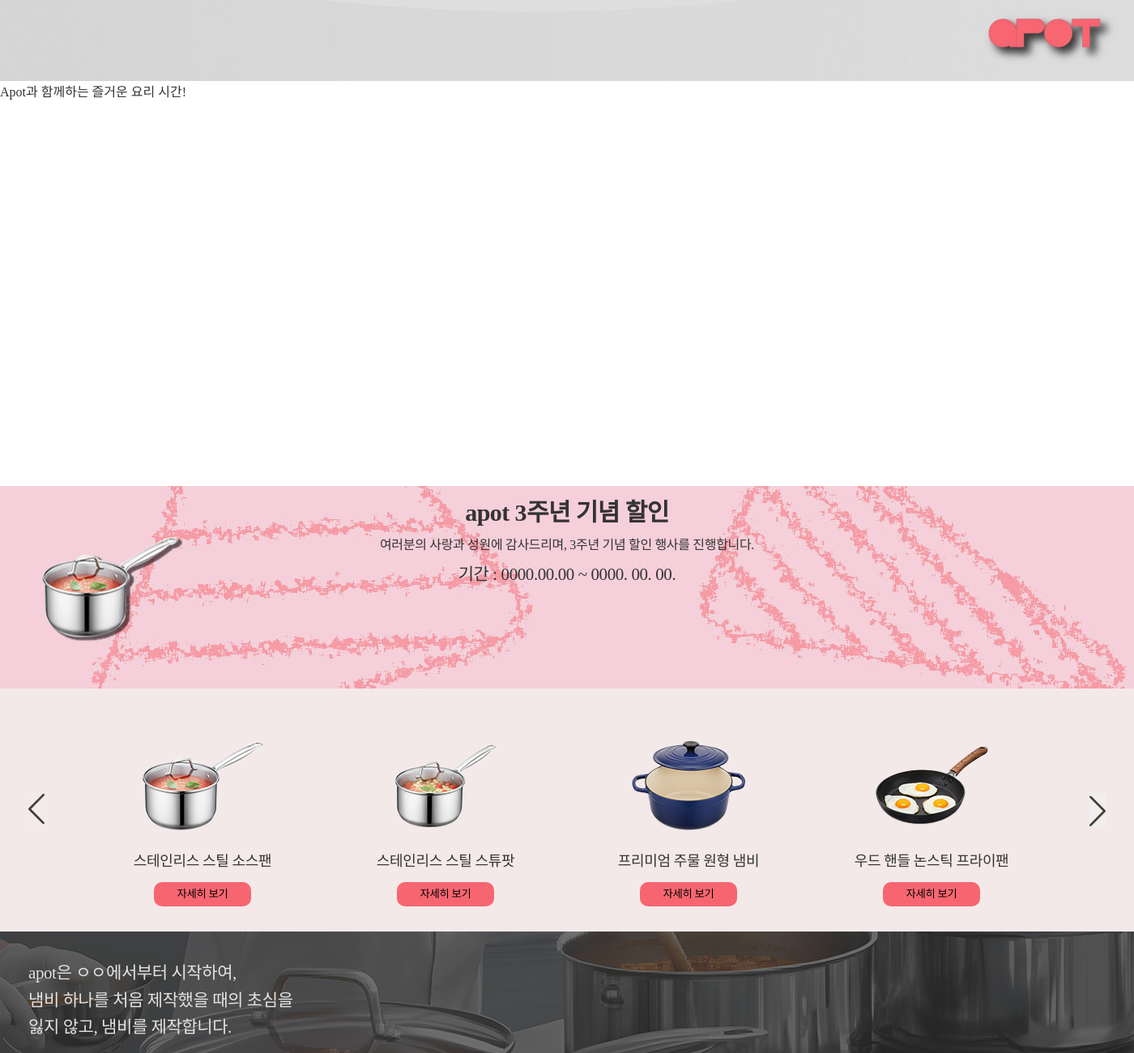
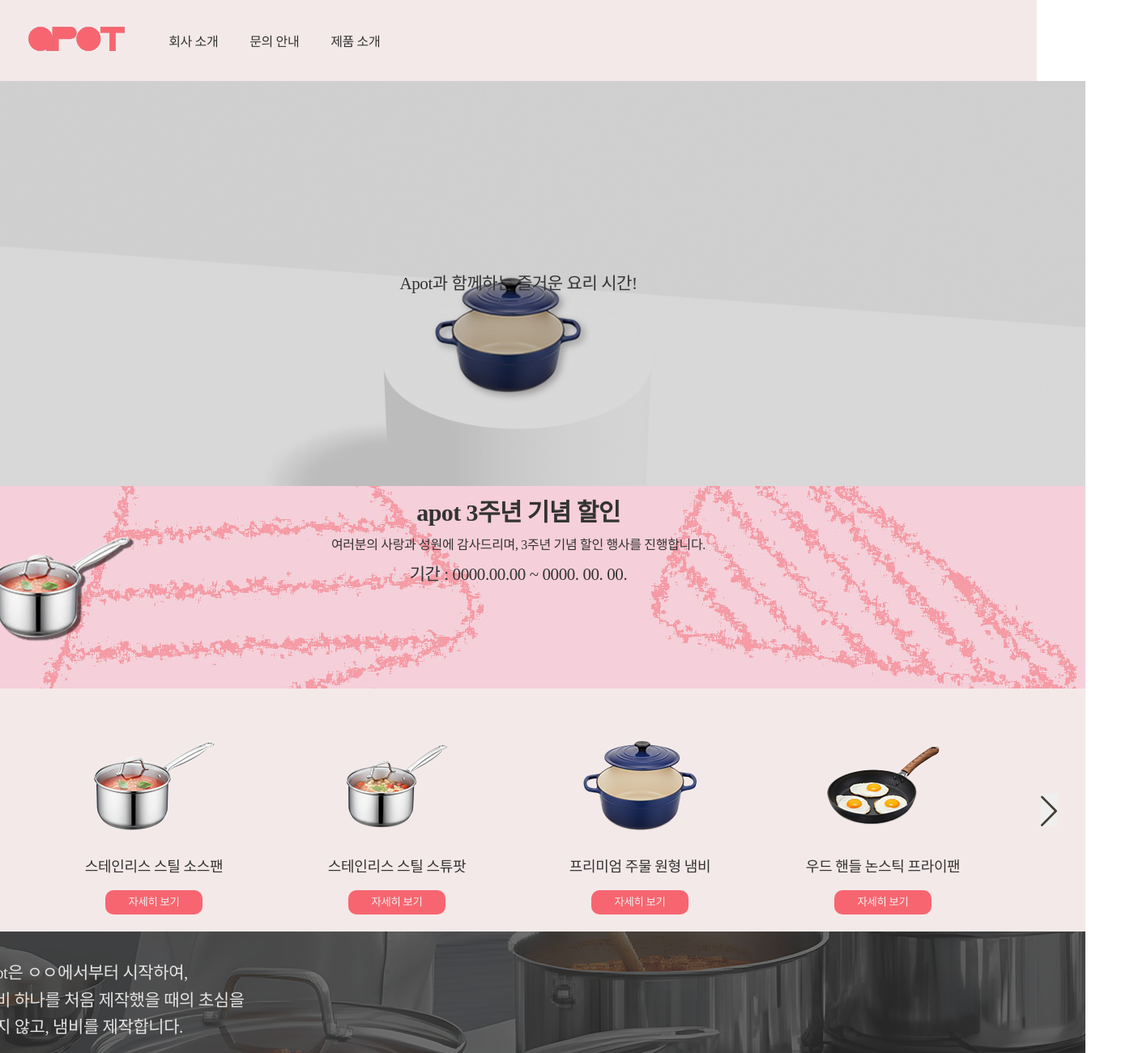
Before and after one commit to groomigroom/pot_brand_apot, a plain HTML site: page index.html in a window 1280 px wide. Shown: the top 1300 px of the page at 81% size, 1400 px wide, since content can reach past the window. Drawn offline with Linux system fonts and the light colour scheme; a web font is replaced by a local one.

Commit message:
Update style.css

```diff
--- a/style.css
+++ b/style.css
@@ -83,6 +83,10 @@
     width: 100%;
     height: 100px;
     background-color: #f4e9e9;
+    position: fixed;
+    top: 0px;
+    left: 0px;
+    z-index: 999;
 }
 
 header {
@@ -127,29 +131,65 @@
     color: #f76670;
 }
 
-
+.page_main {
+    position: absolute;
+    top: 100px;
+    left: 50%;
+    transform: translateX(-50%);
+}
 
 .slide {
-    width: 100%;
+    width: 1400px;
     height: 500px;
+    margin: 0 auto;
+    overflow: hidden;
+}
+
+.slide p {
+    position: absolute;
+
+    font-size: 21px;
+    font-family: 'Pretendard';
+    font-weight: 500;
+    letter-spacing: -0.02em;
+    line-height: 21px;
+}
+
+.slide_train {
+    width: 1400px;
+    height: 1500px;
+    transition: all 0.6s ease 0s;
 }
 
 .slide_img {
     width: 1400px;
     height: 500px;
-    margin: 0 auto;
     background: url('./img/apotslide-img.jpg');
     position: relative;
 }
 
 .slide_img>p {
-    position: absolute;
-    margin: 35px;
-    font-size: 21px;
-    font-family: 'Pretendard';
-    font-weight: 500;
-    letter-spacing: -0.02em;
-    line-height: 21px;
+    top: 35px;
+    left: 35px;
+}
+
+.slide_img_two {
+    width: 1400px;
+    height: 500px;
+    background: url('./img/apot-slide-2-yong.jpg');
+    position: relative;
+}
+
+.slide_img_two>p {
+    top: 50%;
+    left: 50%;
+    transform: translate(-50%, -50%);
+}
+
+.slide_img_three {
+    width: 1400px;
+    height: 500px;
+    position: relative;
 }
 
 .event {
@@ -199,7 +239,7 @@
     top: 98.5px;
 }
 
-.event_background{
+.event_background {
     width: 1400px;
     height: 250px;
 }
@@ -220,7 +260,6 @@
     top: 50%;
     transform: translateY(-50%);
     outline: none;
-
 }
 
 .pre_btn object {
@@ -279,15 +318,7 @@
     margin-top: 35px;
     width: 170px;
     height: 170px;
-
-}
-
-.goodslider>p {
-    font-family: 'Pretendard';
-    font-weight: 500;
-    letter-spacing: -0.02em;
-    line-height: 16px;
-    margin-bottom: 17.5px;
+    transition: all 0.3s ease 0s;
 }
 
 .goodslider button {
@@ -299,7 +330,13 @@
     font-family: 'Pretendard';
     font-weight: 500;
     letter-spacing: -0.02em;
-    line-height: 13px;
+    line-height: 10px;
+    color: #f1f1f1;
+    cursor: pointer;
+}
+
+.goodslider button:hover {
+    background-color: #333333;
 }
 
 .goodslider>p {
@@ -307,6 +344,13 @@
     font-family: 'Pretendard';
     font-weight: 500;
     letter-spacing: -0.02em;
+    margin-bottom: 17.5px;
+}
+
+.goodslider:hover>img {
+    margin-top: 15px;
+    width: 190px;
+    height: 190px;
 }
 
 .introduce_div {
@@ -352,13 +396,13 @@
     width: 1400px;
     height: 400px;
     margin: 0 auto;
+    background-color: #f2f2f2;
 }
 
 .youtube_video_inside {
     width: 711px;
     height: 400px;
     margin: 0 auto;
-    background-color: blanchedalmond;
     position: relative;
 }
 
@@ -367,7 +411,6 @@
     height: 42px;
     background-color: #333333;
     color: #f4e9e9;
-
 }
 
 .youtube_video_top>p {
@@ -390,13 +433,14 @@
     transform: translate(-50%, -50%);
     opacity: 0.5;
     transition: all 0.6s ease 0s;
+    cursor: pointer;
 }
 
-.youtube_video_inside>h2:hover{
+.youtube_video_inside>h2:hover {
     opacity: 1;
 }
 
-.youtube_video_background{
+.youtube_video_background {
     width: 711px;
     height: 400px;
 }
```
